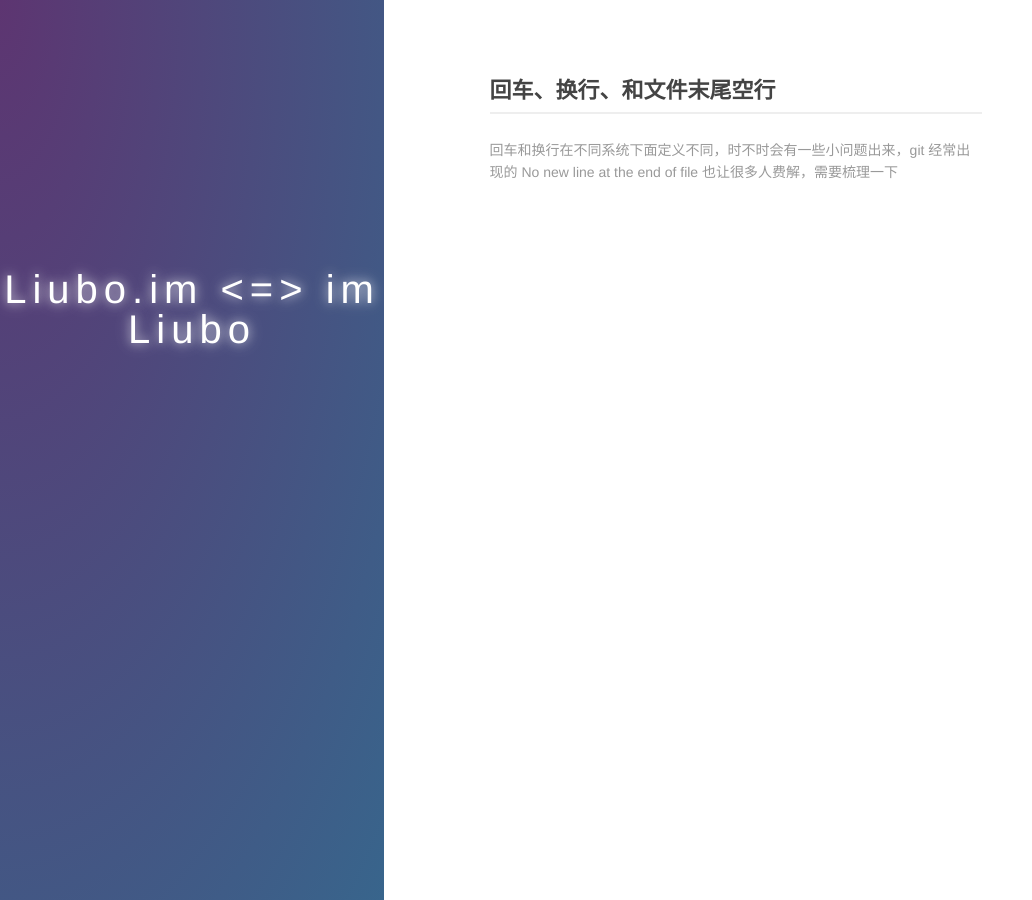
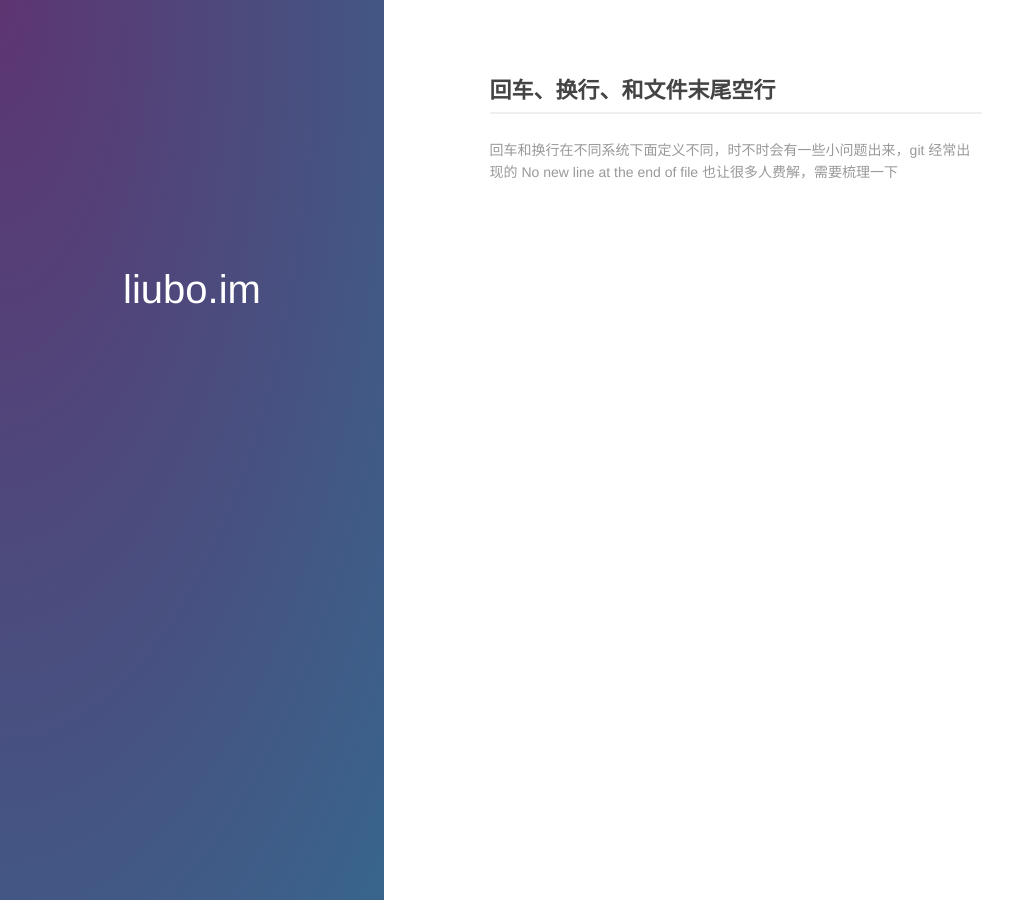
Before and after one commit to bonorise/bonorise.github.io, a Jekyll site: the page built from index.md, in a window 1280 px wide. Shown: the whole page, without its empty margins (0-1032 px from the left). Built offline with Jekyll 4.4.1, drawn with Linux system fonts in a browser that asks for light colours.

Commit message:
update name

```diff
--- a/_includes/style.css
+++ b/_includes/style.css
@@ -190,9 +190,9 @@
   font-size: 40px;
   color: #fff;
   margin-bottom: 20px;
-  text-shadow: 0 0 80px rgba(255,255,255,0.5);
-  letter-spacing: 0.15em;
-  text-shadow: rgba(255,255,255,0.5) 0 0 15px, rgba(255,255,255,0.5) 0 0 10px;
+/*  text-shadow: 0 0 80px rgba(255,255,255,0.5);
+*/  /*letter-spacing: 0.15em;*/
+  /*text-shadow: rgba(255,255,255,0.5) 0 0 15px, rgba(255,255,255,0.5) 0 0 10px;*/
 }
 .index-wrapper .info-card a {
   margin: 0 15px;
--- a/index.md
+++ b/index.md
@@ -6,7 +6,7 @@
   <div class="index-wrapper">
     <div class="aside">
       <div class="info-card">
-        <h1>Liubo.im <=> im Liubo</h1>
+        <h1>liubo.im</h1>
       </div>
       <div id="particles-js"></div>
     </div>
```
